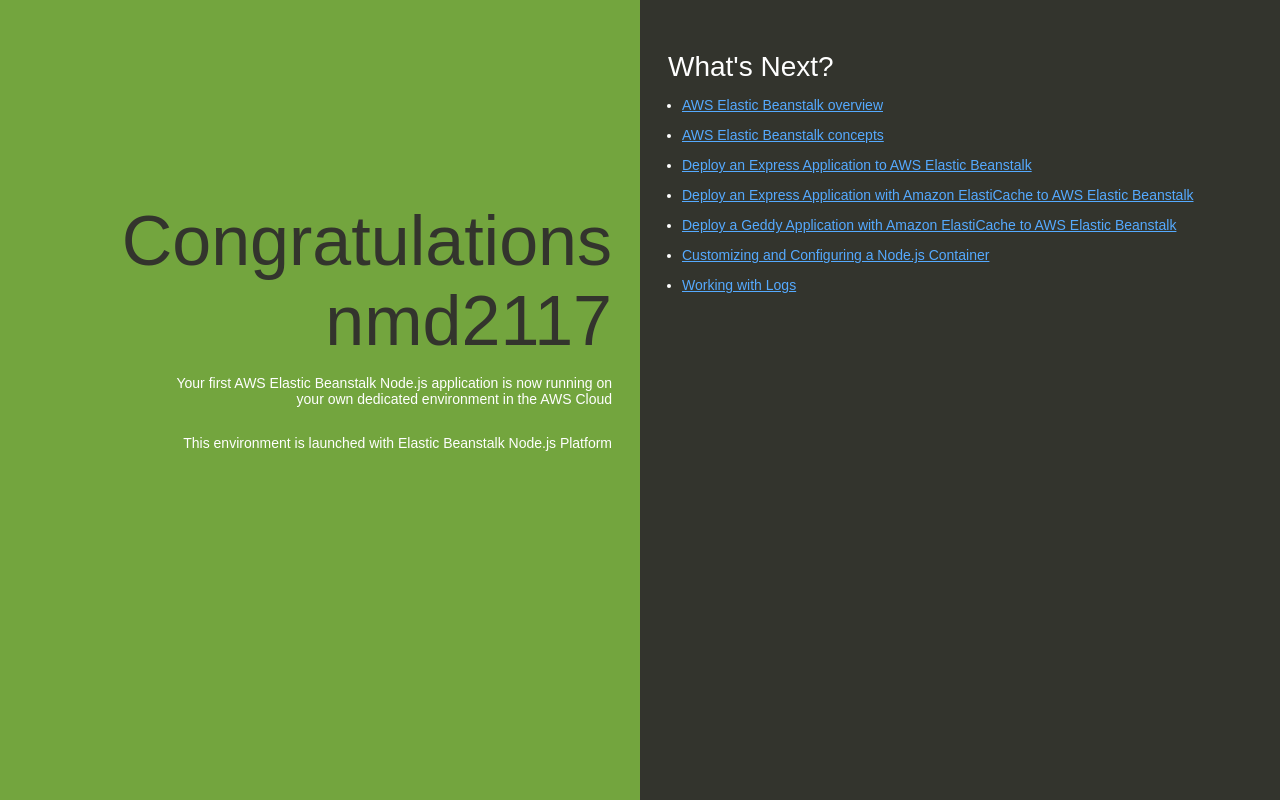
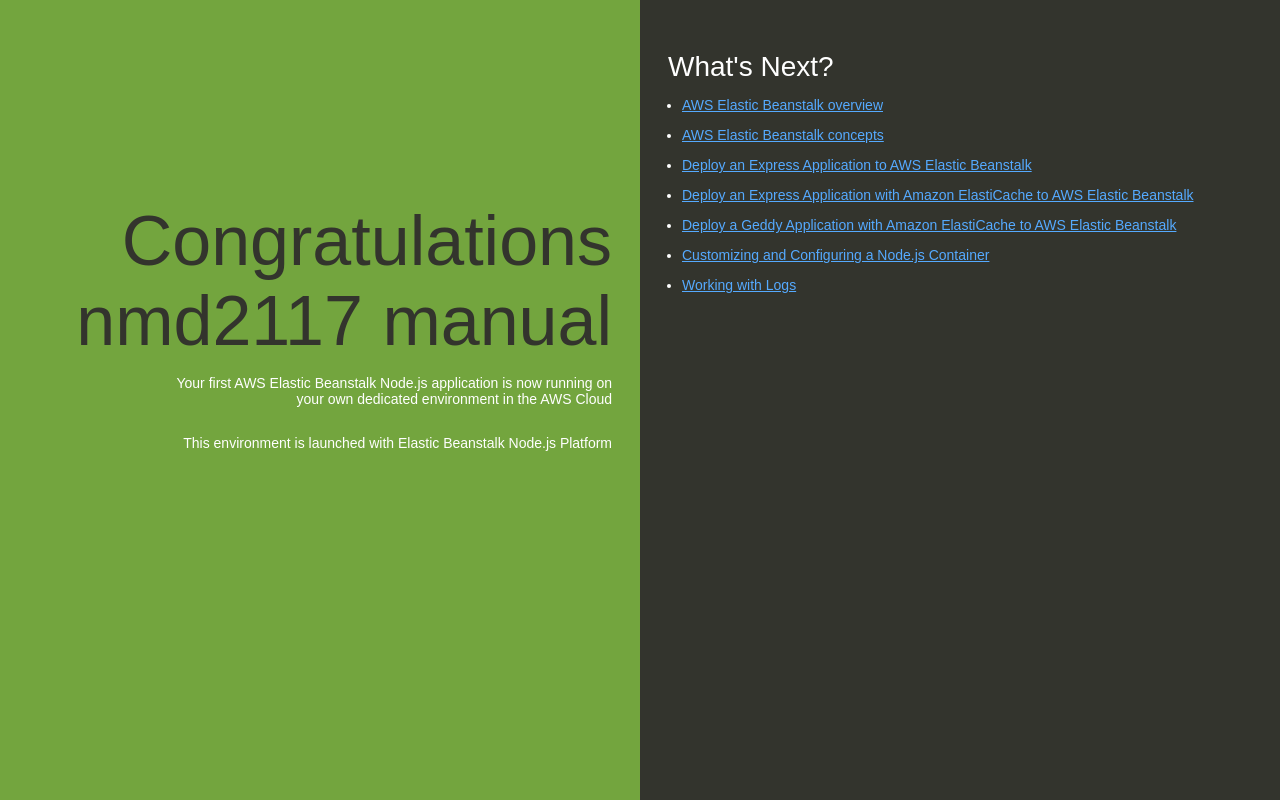
Before and after one commit to NicholasDawson/nd-test-node-app, a website: page index.html in a window 1280 px wide. Drawn offline with Linux system fonts and the light colour scheme.

Commit message:
manual test

```diff
--- a/index.html
+++ b/index.html
@@ -74,7 +74,7 @@
   </head>
   <body>
     <div class="textColumn">
-      <h1>Congratulations nmd2117</h1>
+      <h1>Congratulations nmd2117 manual</h1>
       <p>Your first AWS Elastic Beanstalk Node.js application is now running on your own dedicated environment in the AWS Cloud</p>
       <p>This environment is launched with Elastic Beanstalk Node.js Platform</p>
     </div>
```
